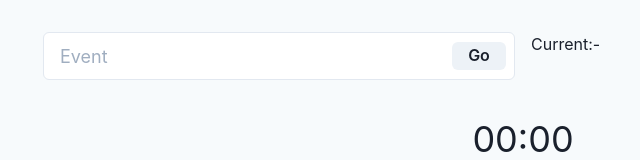
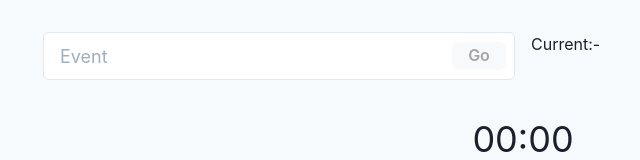
Before and after one commit to zlypher/quick-timer, a Next.js app: page / in a window 1280 px wide. Shown: the top 160 px of the page, without its empty margins (117-757 px from the left). Built offline with nearby package versions, Linux system fonts and the light colour scheme.

Commit message:
Add checks to prevent events with empty names

```diff
--- a/pages/index.js
+++ b/pages/index.js
@@ -65,6 +65,10 @@ export default function Home() {
   };
 
   const onCreateNewEvent = () => {
+    if (name?.trim() === "") {
+      return;
+    }
+
     setEvents([
       ...events,
       {
@@ -119,7 +123,12 @@ export default function Home() {
                 onChange={(e) => setName(e.target.value)}
               />
               <InputRightElement width="4.5rem">
-                <Button h="1.75rem" size="md" onClick={onCreateNewEvent}>
+                <Button
+                  h="1.75rem"
+                  size="md"
+                  onClick={onCreateNewEvent}
+                  disabled={name?.trim() === ""}
+                >
                   Go
                 </Button>
               </InputRightElement>
```
